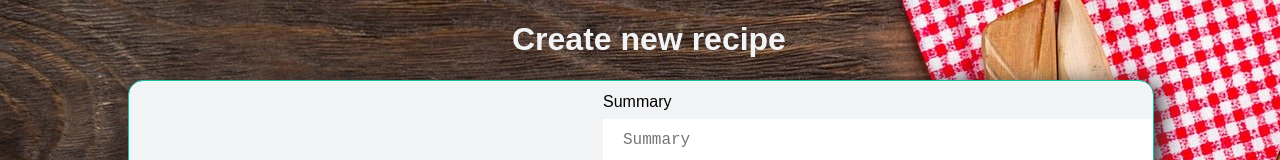
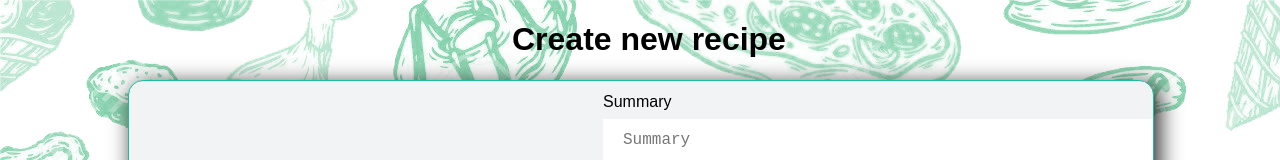
Before and after one commit to Eugenioqur/Food_project, a React (Create React App) app in the folder client/: page /create in a window 1280 px wide. Shown: the top 160 px of the page. Built offline with nearby package versions, Linux system fonts and the light colour scheme; no server answers.

Commit message:
Pre entrega

```diff
--- a/client/src/components/css/Create.module.css
+++ b/client/src/components/css/Create.module.css
@@ -8,7 +8,7 @@ body{
     background-origin:margin-box;
     margin: 0%;
     padding: 0%;
-    background-image: url('../images/landin.jpg');
+    background-image: url('../images/create.png');
     min-width: 100%;
     min-height: 100vh ;
     font-family: fantasy;
@@ -112,6 +112,7 @@ body{
 .title{
     margin-left: 40%;
     color:#f2f3f4;
+    color: black;
 }
 
 .error{
```
Also changed, not shown: client/src/components/images/create.png (added).
